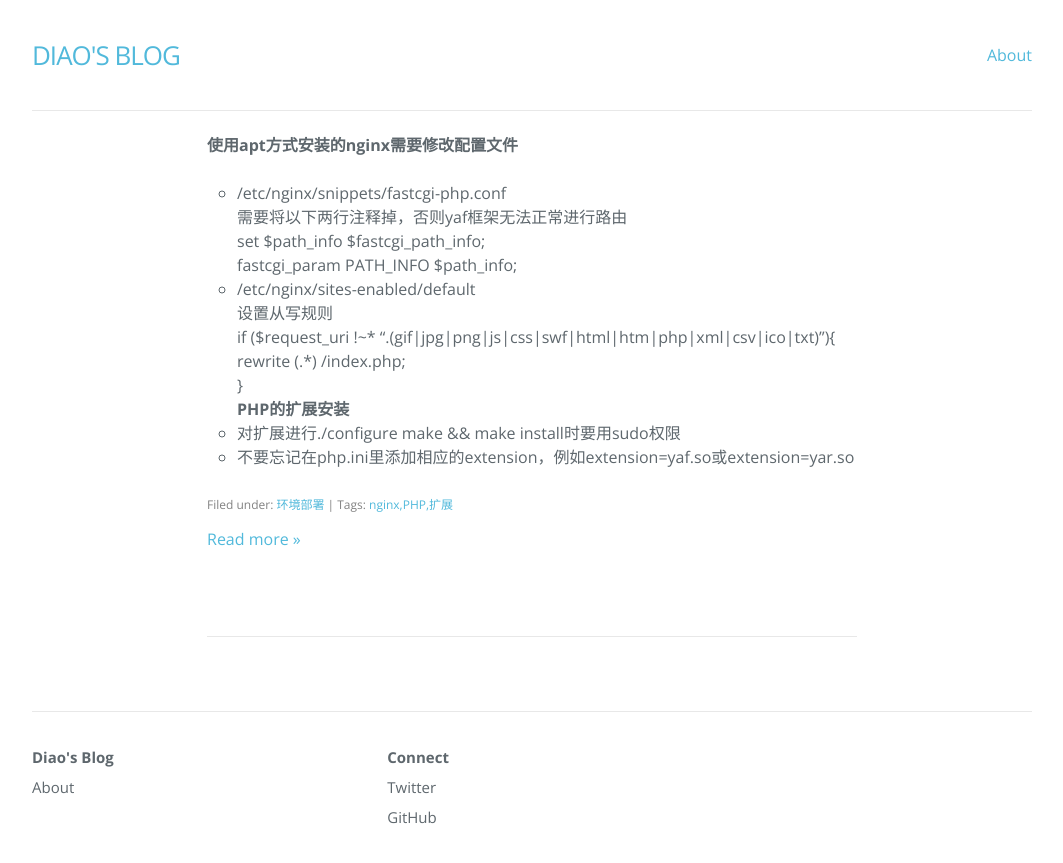
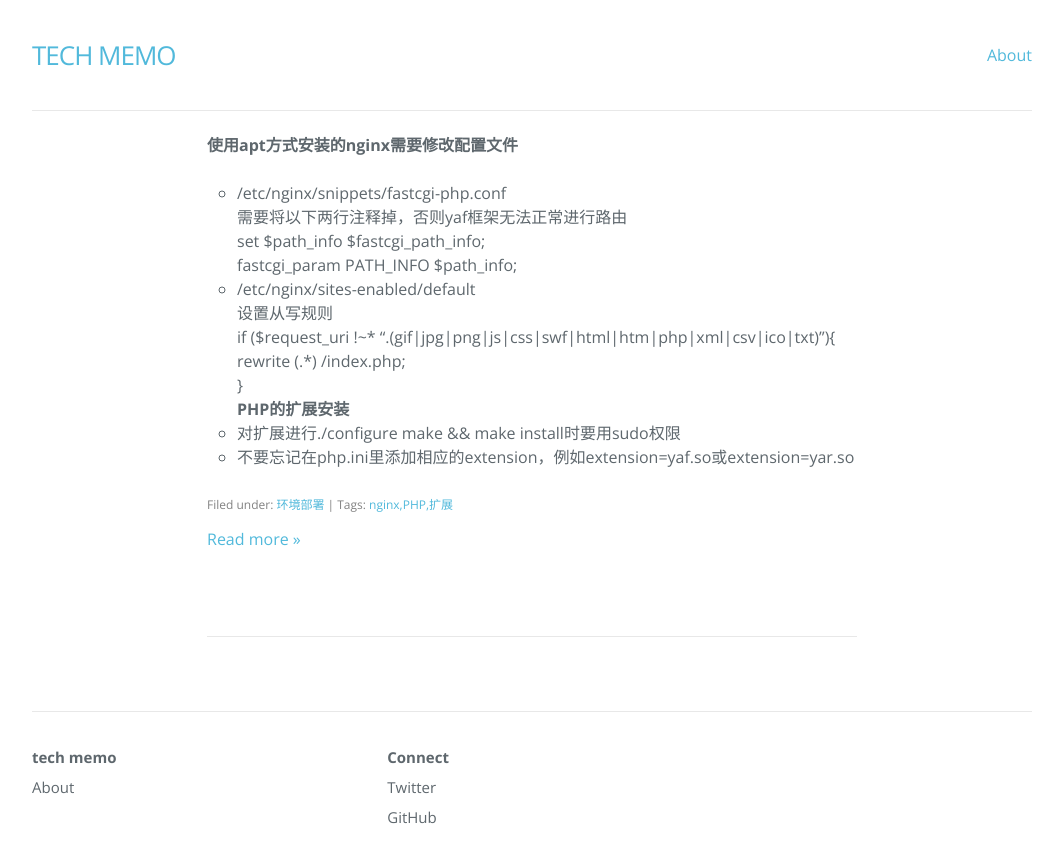
Before and after one commit to diaoyinlong/blog, a Jekyll site: the page built from index.html, in a window 1280 px wide and 900 px high, scrolled down 2234 px. Shown: the top 863 px of the window, without its empty margins (108-1171 px from the left). Built offline with Jekyll 4.4.1, drawn with Linux system fonts in a browser that asks for light colours; nearby versions of some CDN libraries; the list of posts is cut into pages by our own code.

Commit message:
Update _config.yml

```diff
--- a/_config.yml
+++ b/_config.yml
@@ -1,11 +1,11 @@
 # Created by Jekyll Writer
-title: Diao's Blog
+title: tech memo
 author: Diao
 permalink: '/:year/:month/:day/:title/'
 paginate: 20
 paginate_path: '/page/:num/'
-twitter_username: jekyllwriter
-github_username: jekyllwriter
+twitter_username: yinlong_diao
+github_username: diaoyinlong
 gems:
   - jekyll-paginate
 markdown: kramdown
```
